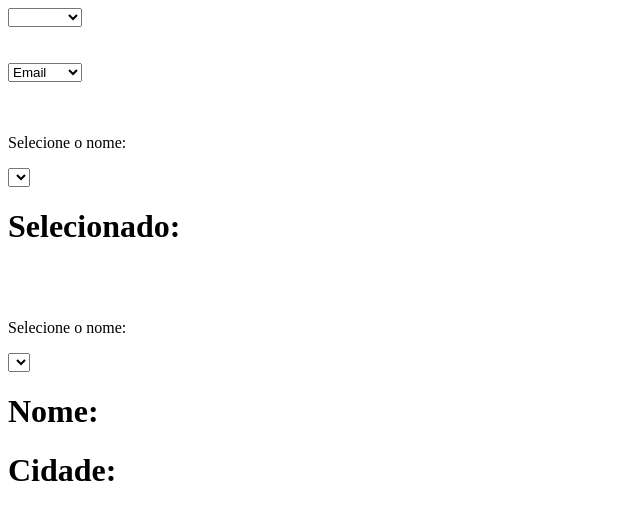
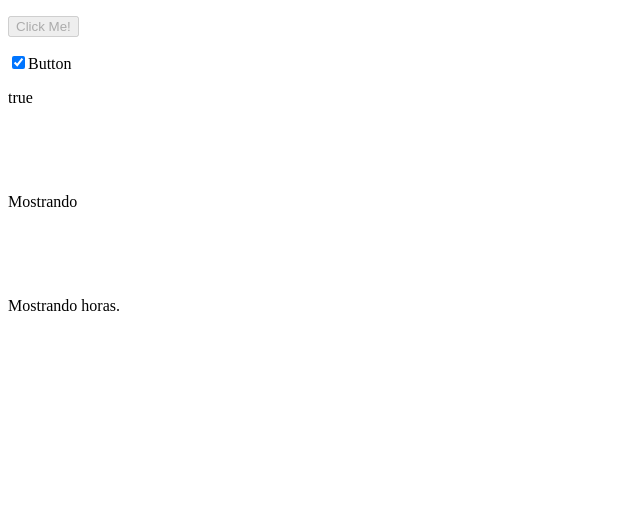
Before and after one commit to Anailson/estudandoAngularJS, a plain HTML site: page WebContent/index.html in a window 1280 px wide. Shown: the whole page, without its empty margins (0-640 px from the left). Drawn offline with Linux system fonts and the light colour scheme; no server answers.

Commit message:
HtmlAngularDOM

```diff
--- a/WebContent/index.html
+++ b/WebContent/index.html
@@ -13,40 +13,38 @@
 
 <body id="corpo">
 
-    <div ng-controller="namesController">
+    <div ng-app="" ng-init="mySwitch=true">
 
-        <select ng-model="selectedName" ng-options="x for x in names">
-        </select>
+        <p>
+            <button ng-disabled="mySwitch">Click Me!</button>
+        </p>
+
+        <p>
+            <input type="checkbox" ng-model="mySwitch">Button
+        </p>
+
+        <p>
+            {{ mySwitch }}
+        </p>
 
     </div>
+    <br />
+    <br />
+    <br />
+    <div>
 
-    <br/>
-    <br/>
-    <div ng-controller="namesController">
-        <select>
-            <option ng-repeat="x in names">{{x}}</option>
-        </select>
-    </div>
+        <p ng-show="true">Mostrando</p>
 
-    <br/>
-    <br/>
-    <div ng-controller="pegarRespostaJson">
-        <p>Selecione o nome:</p>
-        <select ng-model="nomeSelecionado">
-            <option ng-repeat="x in lista" value="{{x.nome}}">{{x.nome}}</option>
-
-        </select>
-        <h1>Selecionado: {{nomeSelecionado}}</h1>
+        <p ng-show="false">Escondeu.</p>
 
     </div>
+    <br />
+    <br />
+    <br />
 
-    <br/>
-    <br/>
-    <div ng-controller="pegarRespostaJson">
-        <p>Selecione o nome:</p>
-        <select ng-model="selecionado" ng-options="x for (x,y) in lista"></select>
-        <h1>Nome: {{selecionado.nome}}</h1>
-        <h1>Cidade: {{selecionado.cidade}}</h1>
+    <div  ng-init="hour=13">
+
+        <p ng-show="hour > 12">Mostrando horas.</p>
 
     </div>
 
```
